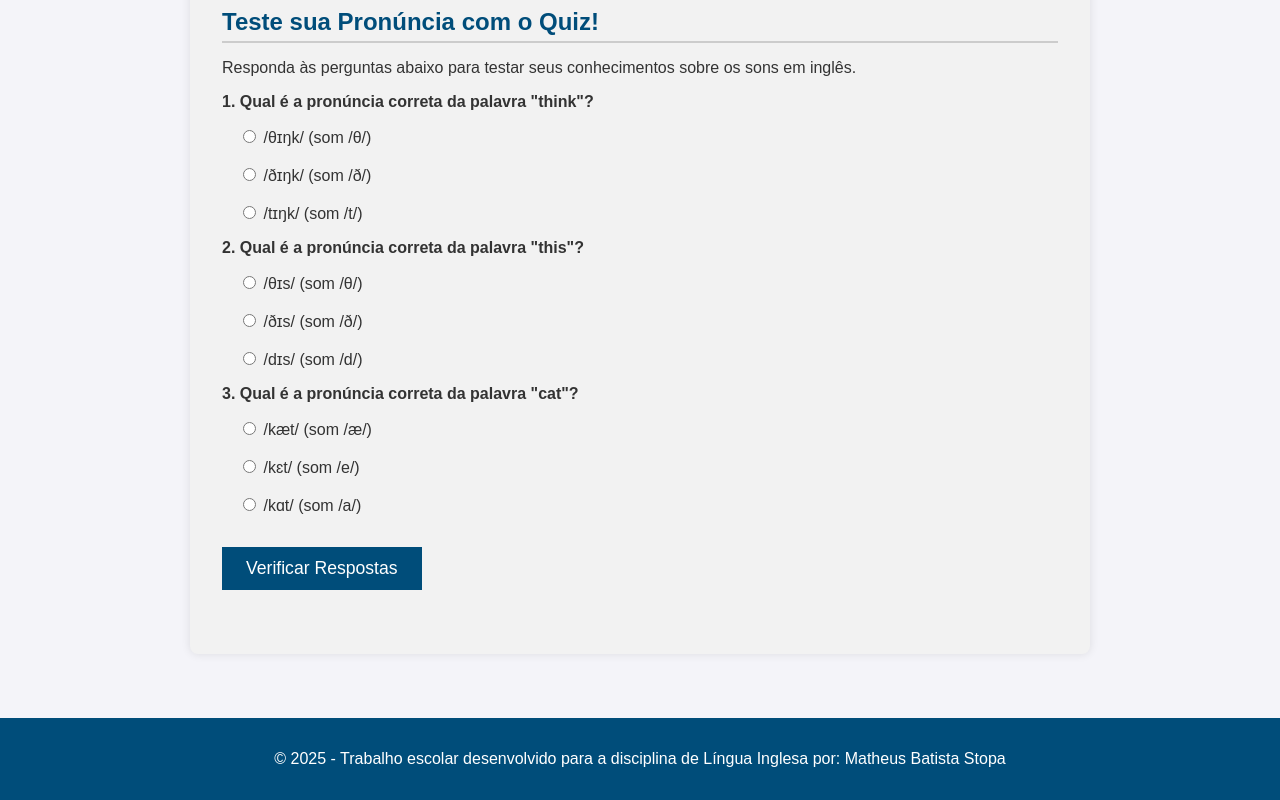
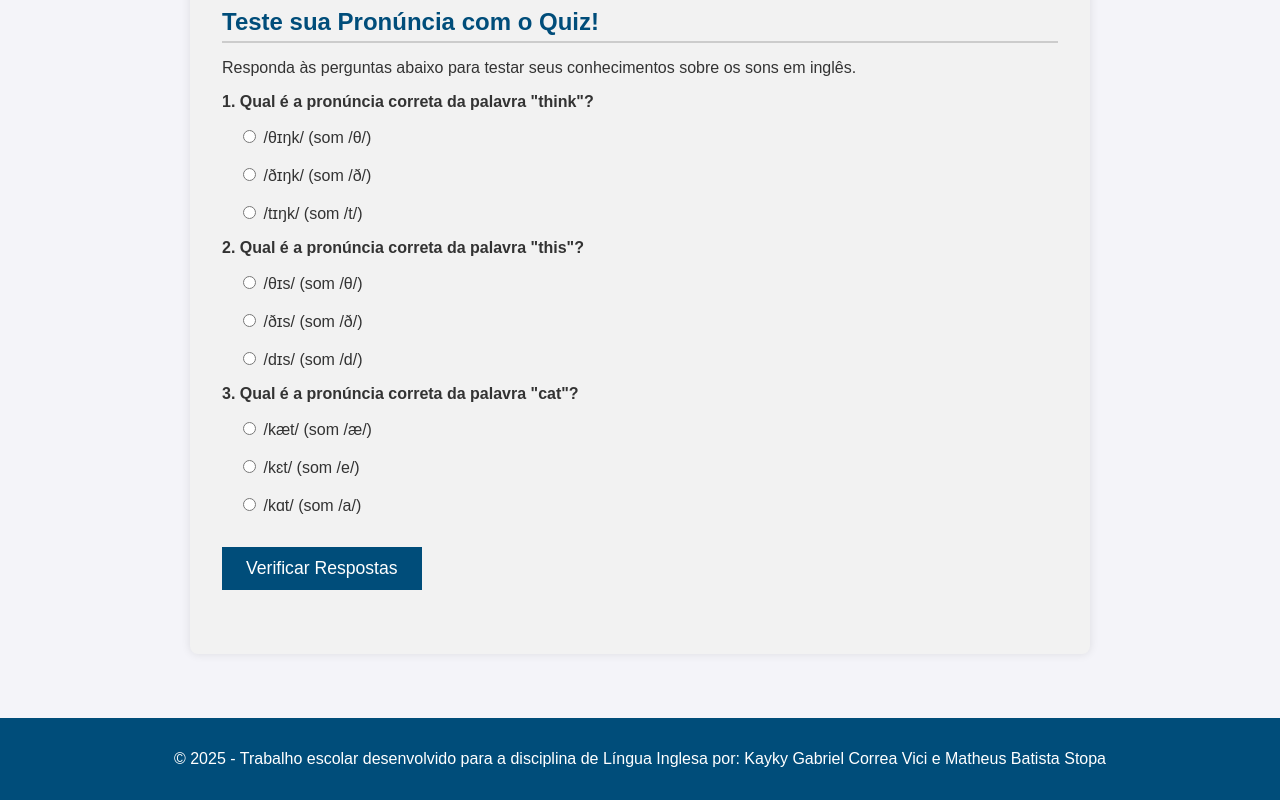
Before and after one commit to stopam7/projeto-integrador, a plain HTML site: page ingles.html in a window 1280 px wide. Shown: the part 1329-2129 px from the top of the page. Drawn offline with Linux system fonts and the light colour scheme.

Commit message:
ingles.html

```diff
--- a/ingles.html
+++ b/ingles.html
@@ -118,7 +118,7 @@
   </main>
 
   <footer>
-    <p>&copy; 2025 - Trabalho escolar desenvolvido para a disciplina de Língua Inglesa por: Matheus Batista Stopa</p>
+    <p>&copy; 2025 - Trabalho escolar desenvolvido para a disciplina de Língua Inglesa por: Kayky Gabriel Correa Vici e Matheus Batista Stopa</p>
   </footer>
   <script src="script.js"></script>
 </body>
```
